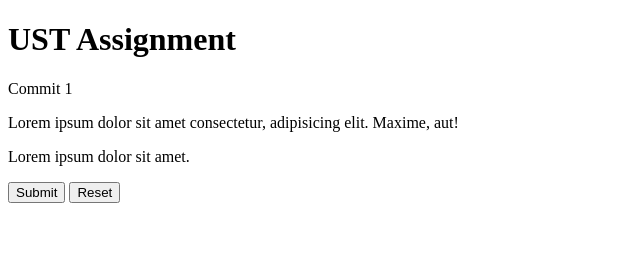
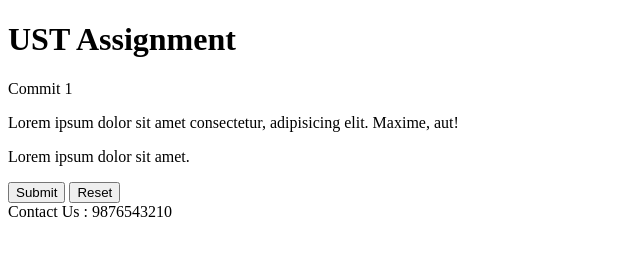
Before and after one commit to ameerali-19/ust, a plain HTML site: page index.html in a window 1280 px wide. Shown: the whole page, without its empty margins (0-640 px from the left). Drawn offline with Linux system fonts and the light colour scheme.

Commit message:
Add footer

```diff
--- a/index.html
+++ b/index.html
@@ -15,5 +15,7 @@
 
     <button>Submit</button>
     <button>Reset</button>
+
+    <footer>Contact Us : 9876543210</footer>
 </body>
 </html>
```
